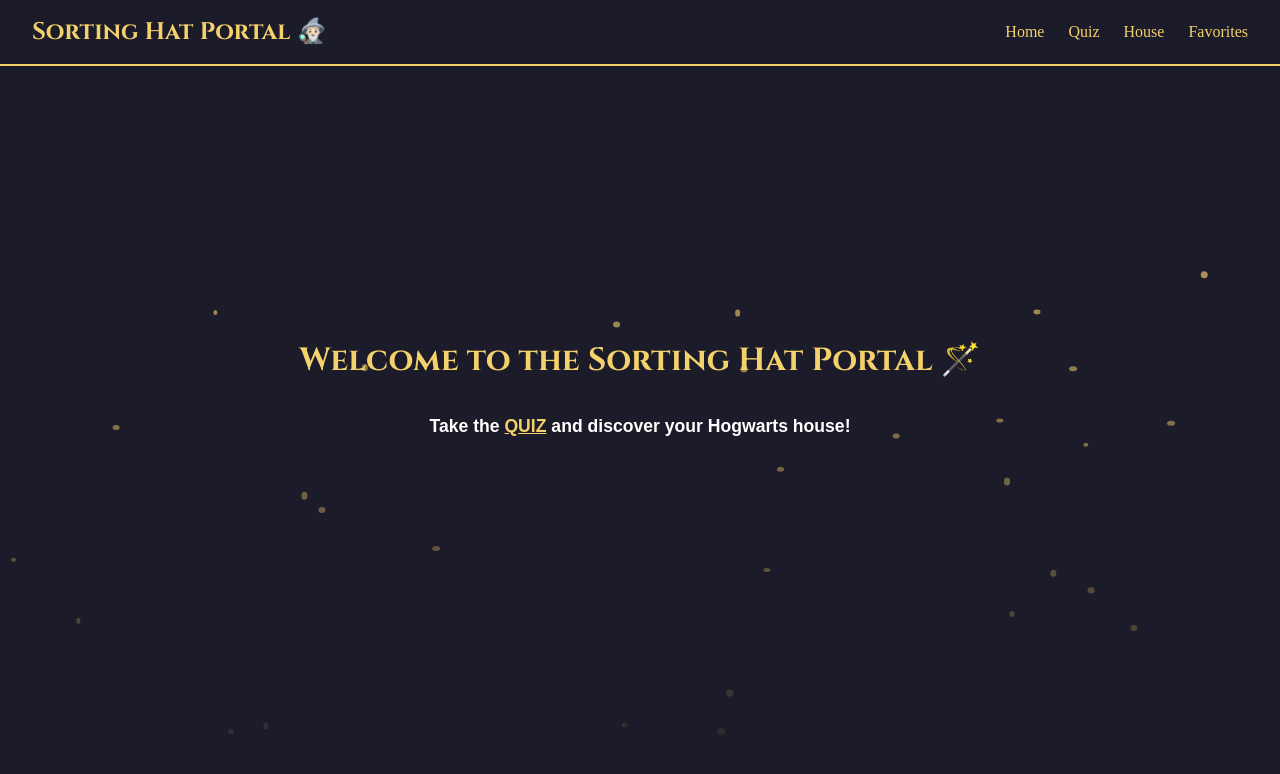
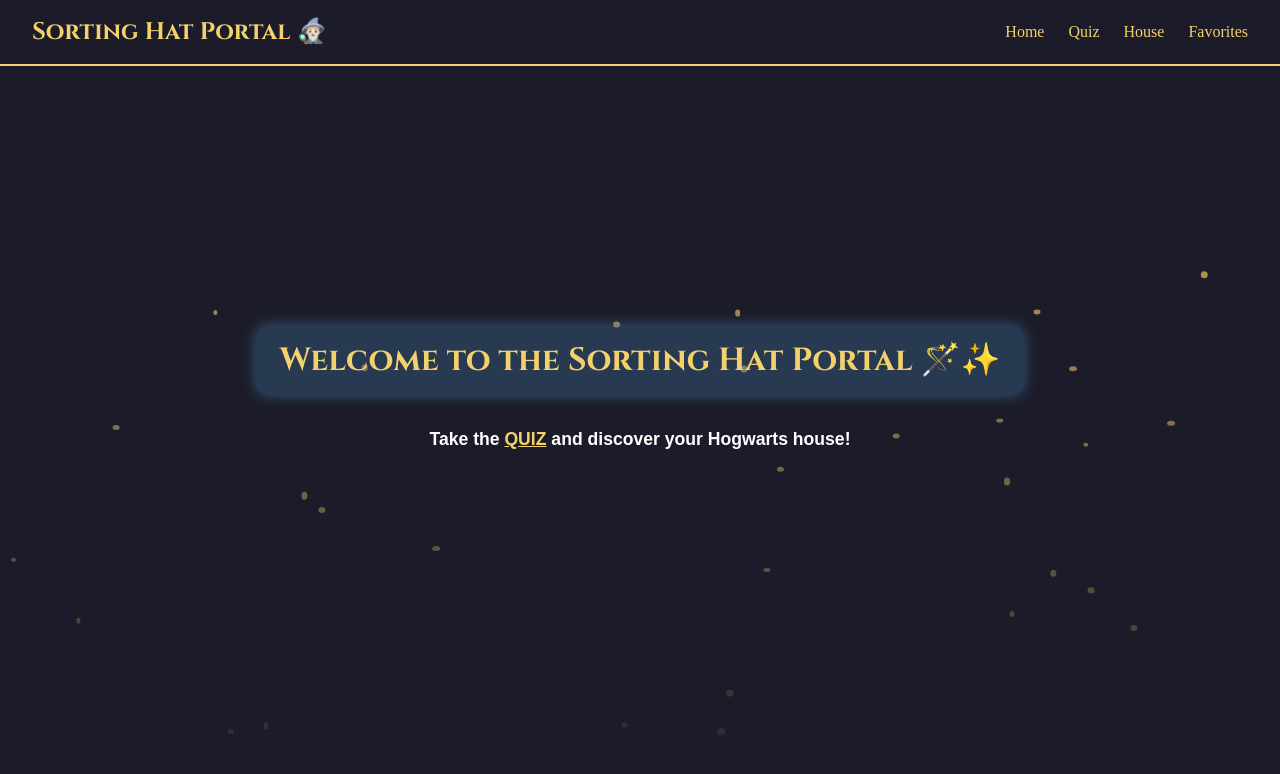
Before and after one commit to Garrnete/ReactWebApplicationProject, a React (Vite) app: page / in a window 1280 px wide. Shown: the top 774 px of the page. Built offline with nearby package versions, Linux system fonts and the light colour scheme; a web font is replaced by a local one.

Commit message:
updated css

```diff
--- a/src/pages/Home.jsx
+++ b/src/pages/Home.jsx
@@ -27,9 +27,13 @@
                     fontFamily: "Cinzel, serif",
                     fontSize: "2rem",
                     marginBottom: "1rem",
+                    backgroundColor: "rgba(70, 130, 180, 0.3)", // soft blue background
+                    padding: "0.8rem 1.5rem",
+                    borderRadius: "12px",
+                    boxShadow: "0 0 15px rgba(70, 130, 180, 0.6)", // blue glow
                 }}
             >
-        Welcome to the Sorting Hat Portal 🪄
+                Welcome to the Sorting Hat Portal 🪄✨
             </motion.h1>
 
             <motion.p
```
Lines whose indentation alone changed are shown as unchanged.
